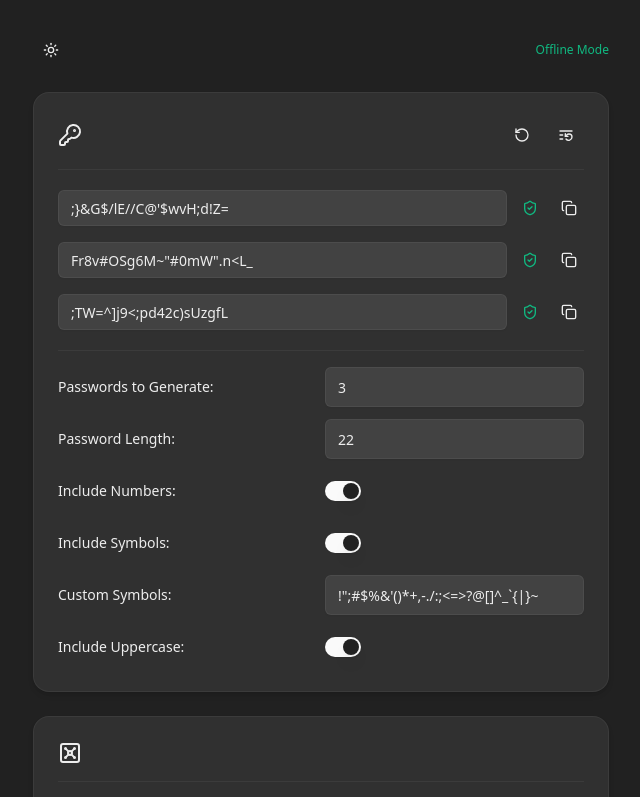
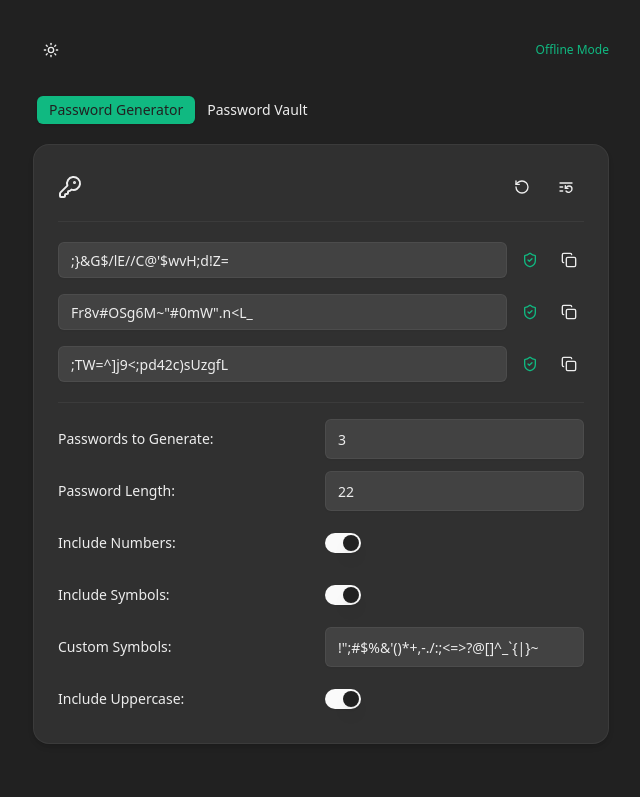
Before and after one commit to cyberfish-dev/pass-tool, a Next.js app: page / in a window 1280 px wide. Shown: the top 797 px of the page, without its empty margins (319-959 px from the left). Built offline with nearby package versions, Linux system fonts and the light colour scheme.

Commit message:
added tabs

```diff
--- /dev/null
+++ b/components/ui/tabs.tsx
@@ -0,0 +1,53 @@
+import * as React from "react"
+import * as TabsPrimitive from "@radix-ui/react-tabs"
+
+import { cn } from "@/lib/utils"
+
+const Tabs = TabsPrimitive.Root
+
+const TabsList = React.forwardRef<
+  React.ElementRef<typeof TabsPrimitive.List>,
+  React.ComponentPropsWithoutRef<typeof TabsPrimitive.List>
+>(({ className, ...props }, ref) => (
+  <TabsPrimitive.List
+    ref={ref}
+    className={cn(
+      "inline-flex h-9 items-center justify-center rounded-lg bg-muted p-1 text-muted-foreground",
+      className
+    )}
+    {...props}
+  />
+))
+TabsList.displayName = TabsPrimitive.List.displayName
+
+const TabsTrigger = React.forwardRef<
+  React.ElementRef<typeof TabsPrimitive.Trigger>,
+  React.ComponentPropsWithoutRef<typeof TabsPrimitive.Trigger>
+>(({ className, ...props }, ref) => (
+  <TabsPrimitive.Trigger
+    ref={ref}
+    className={cn(
+      "inline-flex items-center justify-center whitespace-nowrap rounded-md px-3 py-1 text-sm font-medium ring-offset-background transition-all focus-visible:outline-none focus-visible:ring-2 focus-visible:ring-ring focus-visible:ring-offset-2 disabled:pointer-events-none disabled:opacity-50 data-[state=active]:bg-background data-[state=active]:text-foreground data-[state=active]:shadow",
+      className
+    )}
+    {...props}
+  />
+))
+TabsTrigger.displayName = TabsPrimitive.Trigger.displayName
+
+const TabsContent = React.forwardRef<
+  React.ElementRef<typeof TabsPrimitive.Content>,
+  React.ComponentPropsWithoutRef<typeof TabsPrimitive.Content>
+>(({ className, ...props }, ref) => (
+  <TabsPrimitive.Content
+    ref={ref}
+    className={cn(
+      "mt-2 ring-offset-background focus-visible:outline-none focus-visible:ring-2 focus-visible:ring-ring focus-visible:ring-offset-2",
+      className
+    )}
+    {...props}
+  />
+))
+TabsContent.displayName = TabsPrimitive.Content.displayName
+
+export { Tabs, TabsList, TabsTrigger, TabsContent }
--- a/package.json
+++ b/package.json
@@ -11,6 +11,7 @@
   "dependencies": {
     "@radix-ui/react-slot": "^1.1.2",
     "@radix-ui/react-switch": "^1.1.3",
+    "@radix-ui/react-tabs": "^1.1.3",
     "class-variance-authority": "^0.7.1",
     "clsx": "^2.1.1",
     "lucide-react": "^0.485.0",
--- a/pageParts/vault.tsx
+++ b/pageParts/vault.tsx
@@ -3,6 +3,7 @@
 import { Input } from "@/components/ui/input";
 import { Card, CardContent } from "@/components/ui/card";
 import { Copy, LockKeyhole, Trash2, LucideVault, UnlockKeyhole, Download } from "lucide-react";
+import { Tabs, TabsContent, TabsList, TabsTrigger } from "@/components/ui/tabs";
 
 async function encryptData(data: string, password: string): Promise<{ iv: string; data: string }> {
   const enc = new TextEncoder();
@@ -211,7 +212,7 @@
 
 
             {isVaultPresent && (
-            vaultUnlocked ? <><Button title="Export Vault" variant="ghost" size="icon" className="btn-ico hover:bg-gray-300 dark:hover:bg-gray-700" onClick={exportVault}><Download className="w-5 h-5"/></Button> <UnlockKeyhole className="w-5 h-5"/> </>: <LockKeyhole className="w-5 h-5"/>
+              vaultUnlocked ? <><Button title="Export Vault" variant="ghost" size="icon" className="btn-ico hover:bg-gray-300 dark:hover:bg-gray-700" onClick={exportVault}><Download className="w-5 h-5" /></Button> <UnlockKeyhole className="size-4" /> </> : <LockKeyhole className="size-4" />
             )}
 
           </div>
@@ -232,6 +233,16 @@
           </>
         ) : (
           <>
+
+
+            <Tabs defaultValue="new" className="w-full">
+              <TabsList className="mb-4">
+                <TabsTrigger value="new">New Password</TabsTrigger>
+                <TabsTrigger value="settings">Settings</TabsTrigger>
+              </TabsList>
+
+              <TabsContent value="new">
+
                 <div className="grid grid-cols-2 gap-2">
                   <Input placeholder="Source" value={source} onChange={(e) => setSource(e.target.value)} required />
                   <Input placeholder="Username" value={username} onChange={(e) => setUsername(e.target.value)} required />
@@ -262,6 +273,18 @@
               <Button variant="destructive" onClick={deleteVault}>Delete Vault</Button> */}
 
                 </div>
+
+              </TabsContent>
+
+              <TabsContent value="settings">
+                Settings
+              </TabsContent>
+            </Tabs>
+
+
+
+
+
             <Input placeholder="Search by source..." value={search} onChange={(e) => setSearch(e.target.value)} />
             <div className="grid gap-4">
               {filteredVault.map(([key, entry]: [string, any]) => (
--- a/pages/index.tsx
+++ b/pages/index.tsx
@@ -2,6 +2,7 @@
 import GeneratorView from "../pageParts/generator";
 import VaultView from "../pageParts/vault";
 import Header from "../pageParts/header";
+import { Tabs, TabsContent, TabsList, TabsTrigger } from "@/components/ui/tabs";
 
 if (typeof window !== "undefined" && "serviceWorker" in navigator) {
   window.addEventListener("load", () => {
@@ -29,5 +30,23 @@
 
         <Header />
 
-        <GeneratorView></GeneratorView><VaultView></VaultView></div></main>)
+        <Tabs defaultValue="generator" className="w-full">
+
+          <TabsList className="mb-2">
+            <TabsTrigger value="generator">Password Generator</TabsTrigger>
+            <TabsTrigger value="vault">Password Vault</TabsTrigger>
+          </TabsList>
+
+          <TabsContent value="generator">
+
+            <GeneratorView></GeneratorView>
+
+          </TabsContent>
+
+          <TabsContent value="vault">
+            <VaultView></VaultView>
+          </TabsContent>
+        </Tabs>
+
+      </div></main>)
 }
--- a/styles/globals.css
+++ b/styles/globals.css
@@ -163,6 +163,15 @@
   color: black;
 }
 
+.data-\[state\=active\]\:bg-background[data-state="active"] {
+  background-color: var(--emerald)!important;
+  color: hsl(var(--background))!important;
+}
+
+.border-emerald {
+  border-color: var(--emerald);
+}
+
 
 @layer base {
   * {
```
Also changed, not shown: 1 other file (tests, documents, lock files or other folders). Lines whose indentation alone changed are shown as unchanged.
